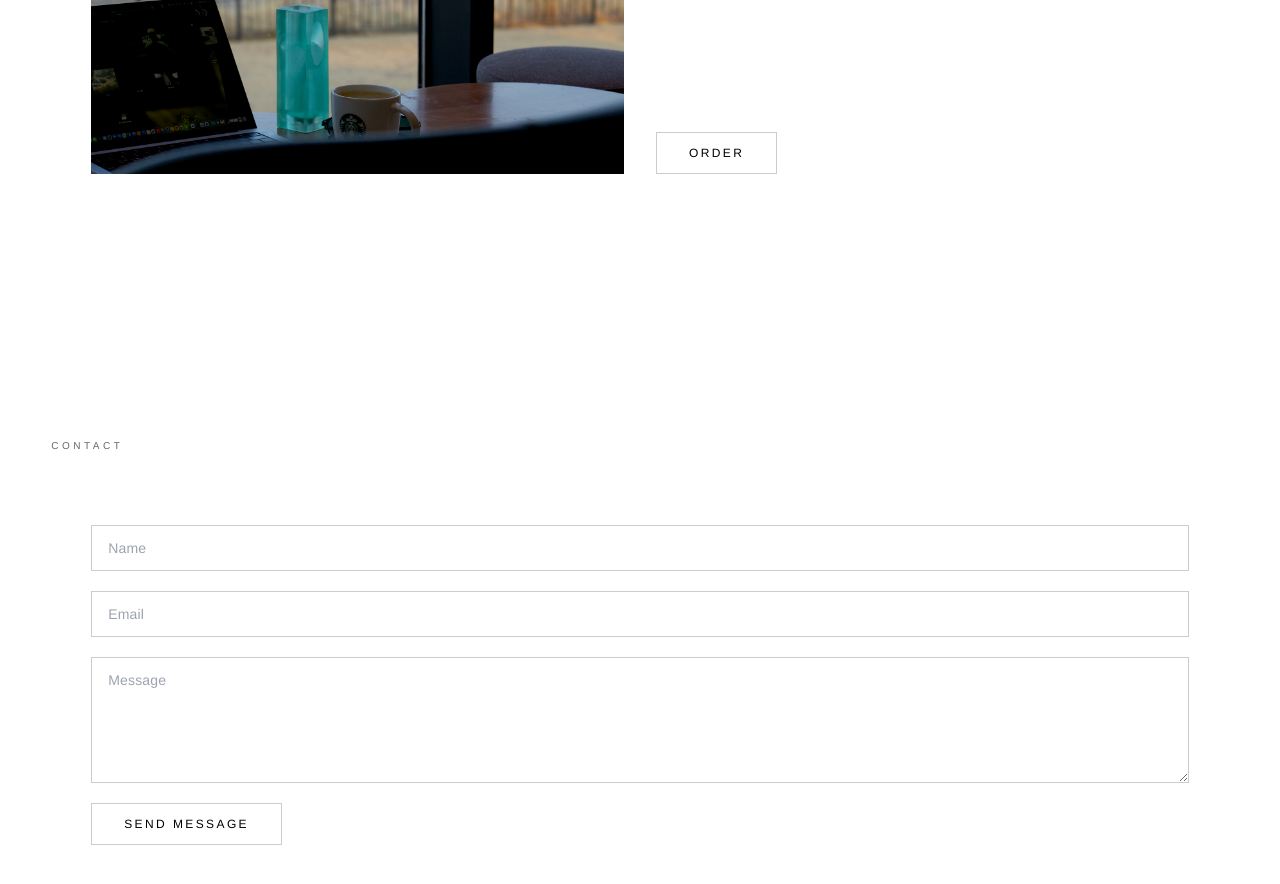
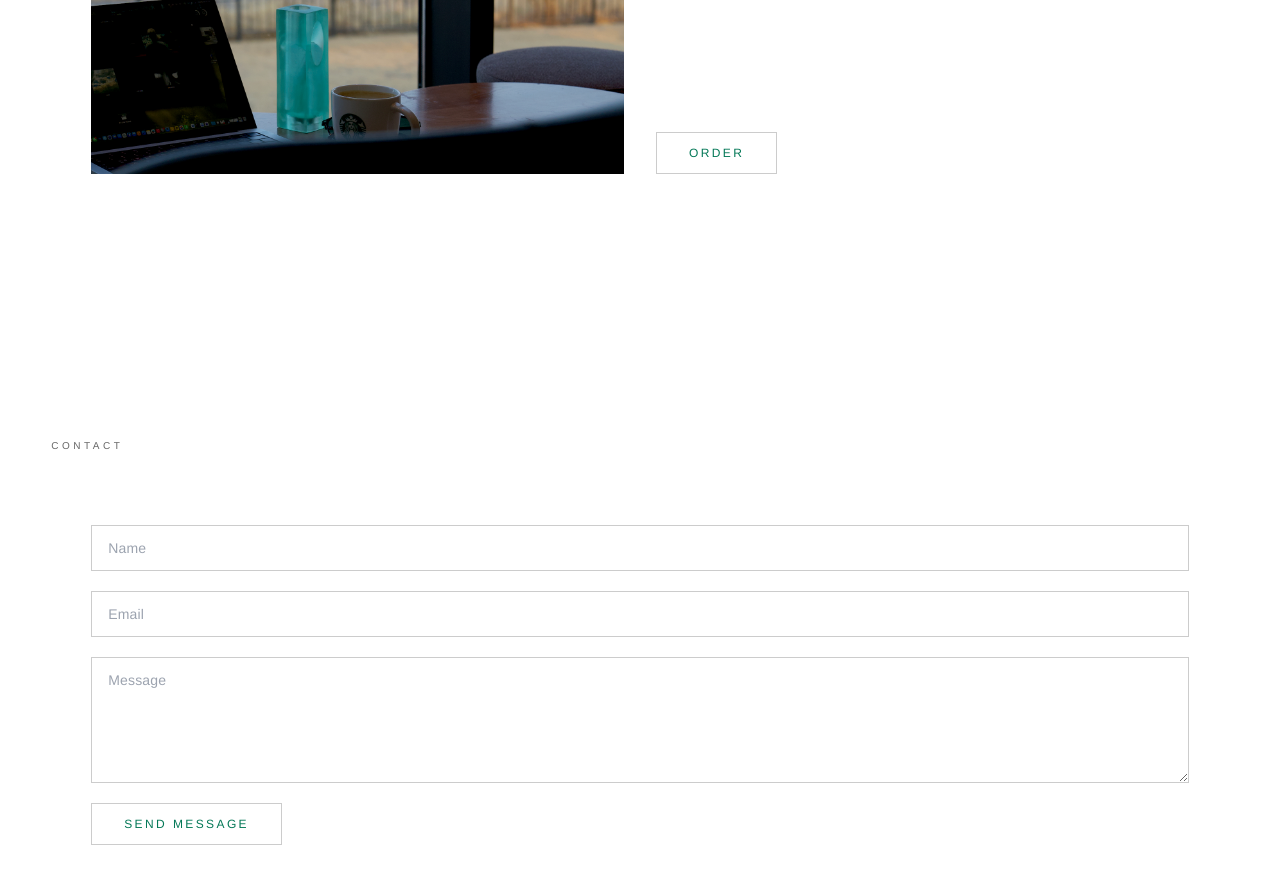
Before and after one commit to xatom-space/xatom, a Next.js app: page /home in a window 1280 px wide. Shown: the part 2600-3484 px from the top of the page. Built offline with nearby package versions, Linux system fonts and the light colour scheme.

Commit message:
restore about section and update button color

```diff
--- a/app/home/page.jsx
+++ b/app/home/page.jsx
@@ -190,14 +190,12 @@ export default function HomePage() {
         <ProductCarousel images={productImages} />
       </section>
 
-      {/* ✅ About: 제목 xatom + (한 칸 띄우고) 영문 + 한글 */}
+      {/* ✅ About (영문 → 한 칸 띄움 → 한글 그대로) */}
       <section id="about" className="section-shell py-20 md:py-28">
         <p className="text-[10px] tracking-[0.35em] uppercase text-black/60">About</p>
 
         <div className="mt-8 max-w-4xl">
-          <h2 className="text-xl font-semibold tracking-[0.06em] text-black md:text-2xl">
-            xatom
-          </h2>
+          <h2 className="text-xl font-semibold tracking-[0.06em] text-black md:text-2xl">xatom</h2>
 
           <div className="mt-6 space-y-6 text-lg font-extralight leading-relaxed text-black/80 md:text-2xl">
             <p>
@@ -213,25 +211,27 @@ export default function HomePage() {
               how a space is felt. That is where density begins. That is xatom.
             </p>
 
-            {/* 한 칸 띄움 = 위 space-y-6로 이미 간격 확보됨 */}
-
             <p>
-              Space is never empty. It carries tension, light, silence, and density. xatom은 공간을 단순한 배경이 아닌,
-              결을 가진 존재로 바라봅니다. 우리는 공간이 보이지 않는 공기와 빛, 물성의 균형 위에서 완성된다고 믿습니다. 그리고
-              그 균형은 하나의 오브제로부터 시작될 수 있습니다. 하나의 형태는 공기를 가르고, 빛은 물성을 통과하며, 공간은 새로운
-              밀도를 갖습니다. xatom의 오브제는 장식이 아닙니다. 기능을 넘어, 공간의 분위기를 조율하는 구조체입니다. 식물을 담고,
-              빛을 머금고, 벽에 고정되거나 테이블 위에 놓이며, 그것은 주변의 공기와 관계를 맺습니다. 우리는 그 관계가 공간의 인상을
-              결정한다고 생각합니다. 우리는 자연을 모방하지 않습니다. 대신 자연의 결을 이해하고, 그것을 형태로 번역합니다. 물의
-              파동처럼 미세하지만 분명한 변화를 만들기 위해, 물성과 빛의 흐름을 다룹니다. 공간은 비어 있지 않습니다. 오브제는 그
-              밀도를 드러내는 매개입니다. xatom은 공간의 감도를 높이는 물성을 탐구합니다. 구조적인 형태 위에 감각을 얹고, 차가운
-              재료 속에 온도를 남깁니다. 우리는 과장하지 않고, 설명하지 않으며, 존재로 말합니다. 하나의 오브제가 놓이는 순간, 공간의
-              균형은 다시 정의됩니다. That is where density begins.
+              Space is never empty.
+              It carries tension, light, silence, and density.
+              xatom은 공간을 단순한 배경이 아닌, 결을 가진 존재로 바라봅니다. 우리는 공간이 보이지 않는 공기와 빛, 물성의 균형 위에서 완성된다고 믿습니다. 그리고 그 균형은 하나의 오브제로부터 시작될 수 있습니다.
+              하나의 형태는 공기를 가르고,
+              빛은 물성을 통과하며,
+              공간은 새로운 밀도를 갖습니다.
+              xatom의 오브제는 장식이 아닙니다. 기능을 넘어, 공간의 분위기를 조율하는 구조체입니다. 식물을 담고, 빛을 머금고, 벽에 고정되거나 테이블 위에 놓이며, 그것은 주변의 공기와 관계를 맺습니다. 우리는 그 관계가 공간의 인상을 결정한다고 생각합니다.
+              우리는 자연을 모방하지 않습니다. 대신 자연의 결을 이해하고, 그것을 형태로 번역합니다. 물의 파동처럼 미세하지만 분명한 변화를 만들기 위해, 물성과 빛의 흐름을 다룹니다.
+              공간은 비어 있지 않습니다.
+              오브제는 그 밀도를 드러내는 매개입니다.
+              xatom은 공간의 감도를 높이는 물성을 탐구합니다. 구조적인 형태 위에 감각을 얹고, 차가운 재료 속에 온도를 남깁니다. 우리는 과장하지 않고, 설명하지 않으며, 존재로 말합니다.
+              하나의 오브제가 놓이는 순간,
+              공간의 균형은 다시 정의됩니다.
+              That is where density begins.
             </p>
           </div>
         </div>
       </section>
 
-      {/* ✅ Shop: border 완전 제거 */}
+      {/* ✅ Shop (border 제거 유지) */}
       <section id="shop" className="section-shell py-20 md:py-28">
         <p className="text-[10px] tracking-[0.35em] uppercase text-black/60">Shop</p>
 
@@ -244,11 +244,12 @@ export default function HomePage() {
               <p className="mt-4 text-black/60">Precision-built centerpiece in anodized finish.</p>
             </div>
 
+            {/* ✅ Order 텍스트 emerald */}
             <button
               type="button"
               onClick={handleBuy}
               disabled={buying}
-              className="mt-10 w-fit border border-black/20 px-8 py-3 text-xs uppercase tracking-[0.2em] text-black transition hover:bg-black hover:text-white disabled:opacity-60"
+              className="mt-10 w-fit border border-black/20 px-8 py-3 text-xs uppercase tracking-[0.2em] text-emerald-700 transition hover:bg-black hover:text-white disabled:opacity-60"
             >
               {buying ? 'Processing...' : 'Order'}
             </button>
@@ -256,7 +257,7 @@ export default function HomePage() {
         </div>
       </section>
 
-      {/* ✅ Contact: border 완전 제거 */}
+      {/* ✅ Contact (border 제거 유지) */}
       <section id="contact" className="section-shell py-20 md:py-28">
         <p className="text-[10px] tracking-[0.35em] uppercase text-black/60">Contact</p>
 
@@ -281,13 +282,16 @@ export default function HomePage() {
             placeholder="Message"
             className="w-full border border-black/20 bg-transparent px-4 py-3 text-sm outline-none transition focus:border-black"
           />
+
+          {/* ✅ Send Message 텍스트 emerald */}
           <button
             type="submit"
             disabled={sending}
-            className="w-fit border border-black/20 px-8 py-3 text-xs uppercase tracking-[0.2em] text-black transition hover:bg-black hover:text-white disabled:opacity-60"
+            className="w-fit border border-black/20 px-8 py-3 text-xs uppercase tracking-[0.2em] text-emerald-700 transition hover:bg-black hover:text-white disabled:opacity-60"
           >
             {sending ? 'Sending...' : 'Send Message'}
           </button>
+
           {status ? <p className="text-sm text-black/60">{status}</p> : null}
         </form>
       </section>
```
